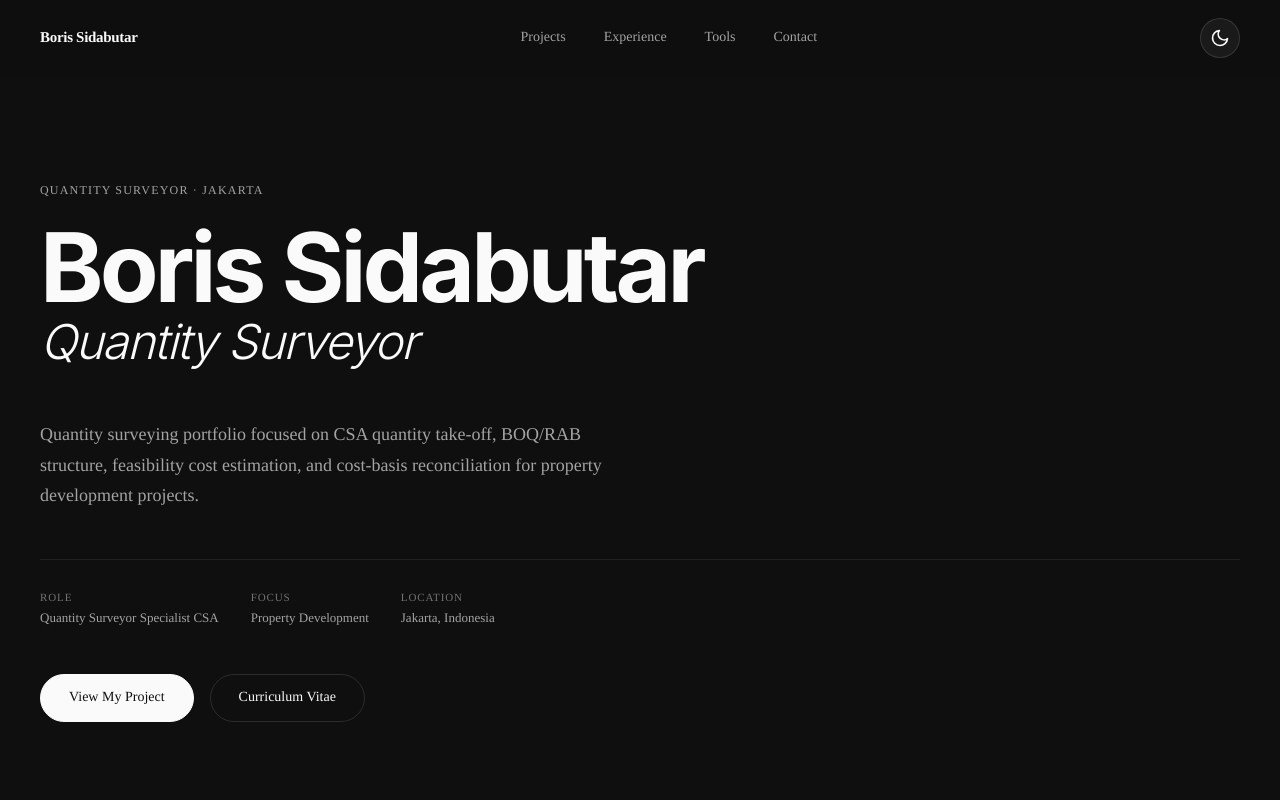
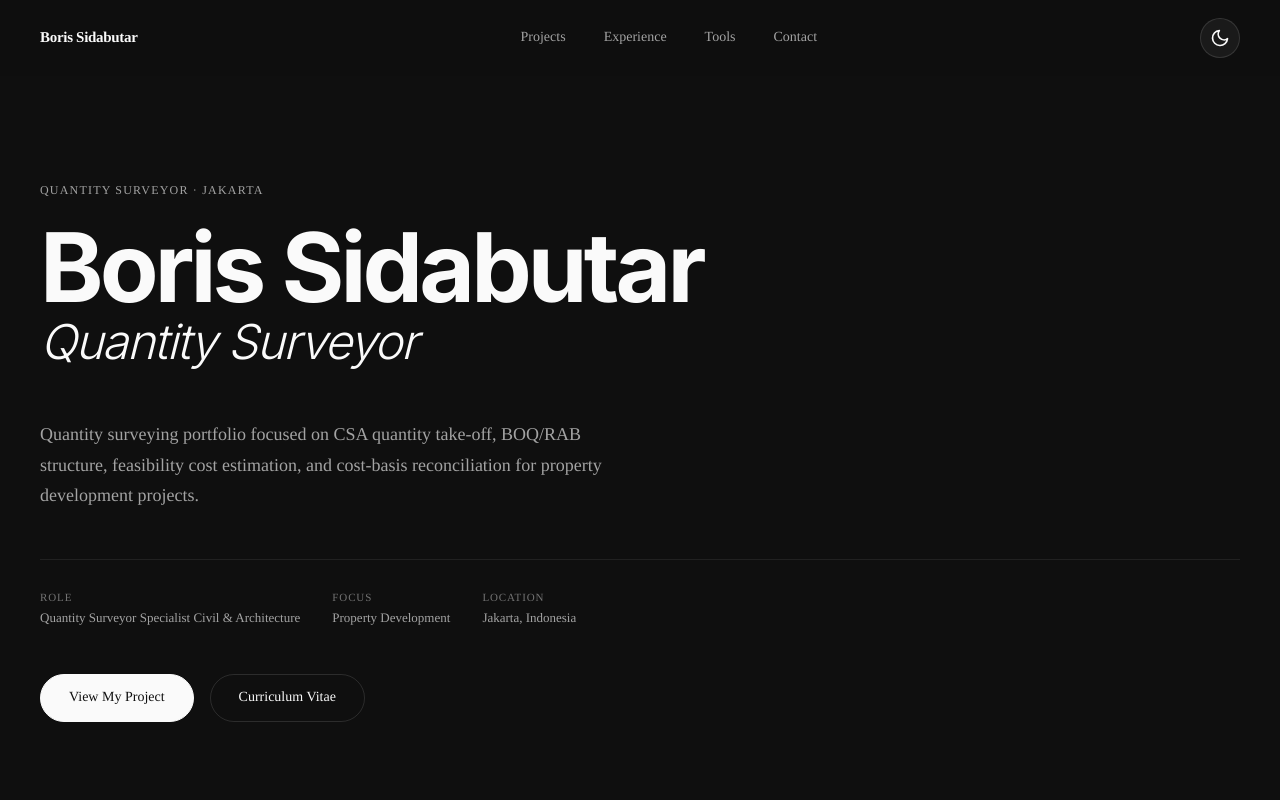
Before and after one commit to borprilyan-rgb/portfolio, a React (Vite) app: page / in a window 1280 px wide. Shown: the top 800 px of the page. Built offline with nearby package versions, Linux system fonts and the light colour scheme; a web font is replaced by a local one.

Commit message:
Update job title in profile object

```diff
--- a/src/App.jsx
+++ b/src/App.jsx
@@ -7,7 +7,7 @@
 const profile = {
   name: "Boris Sidabutar",
   fullName: "Boris Prilyan Sidabutar",
-  title: "Quantity Surveyor Specialist CSA",
+  title: "Quantity Surveyor Specialist Civil & Architecture",
   location: "Jakarta, Indonesia",
   email: "borisprilyan@gmail.com",
   phone: "+62 881 1623 122",
```
